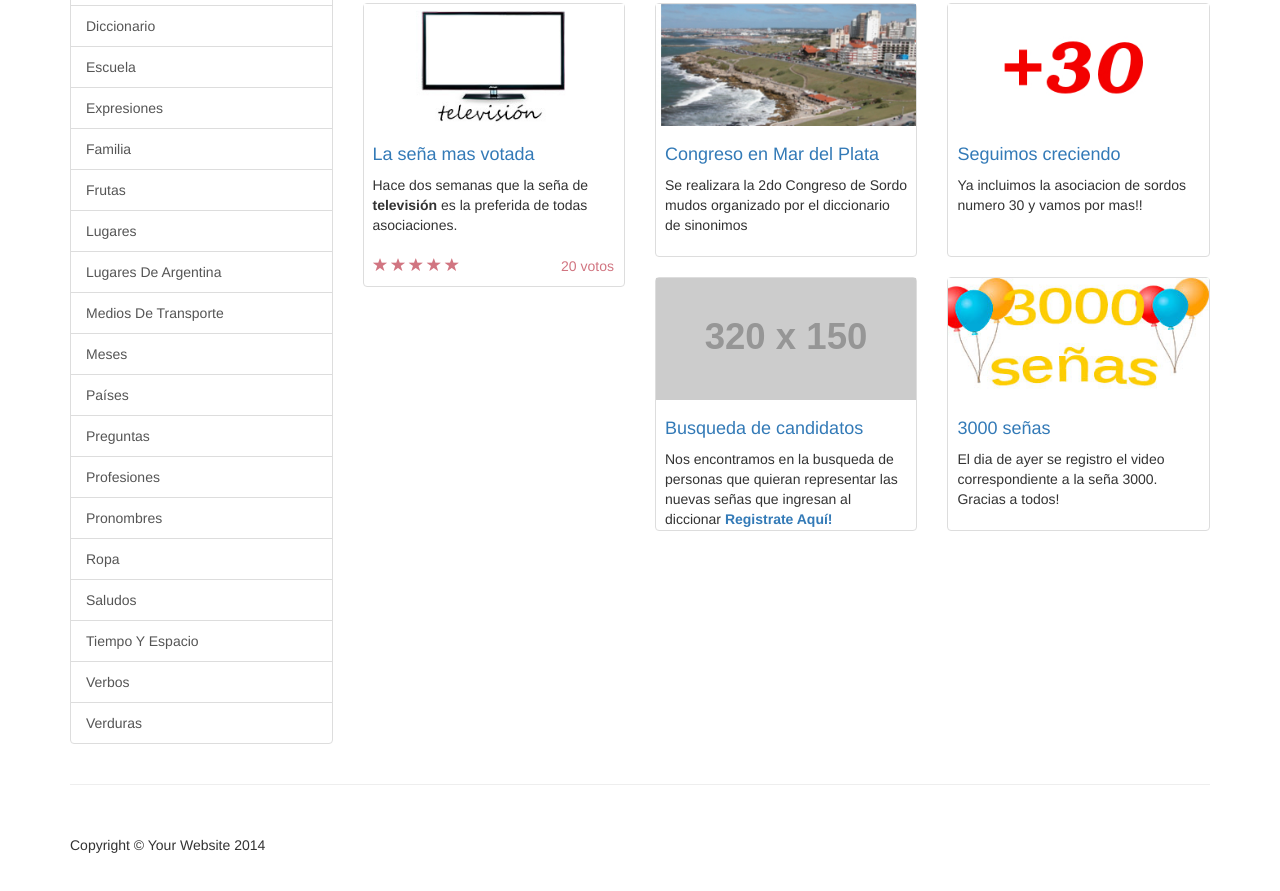
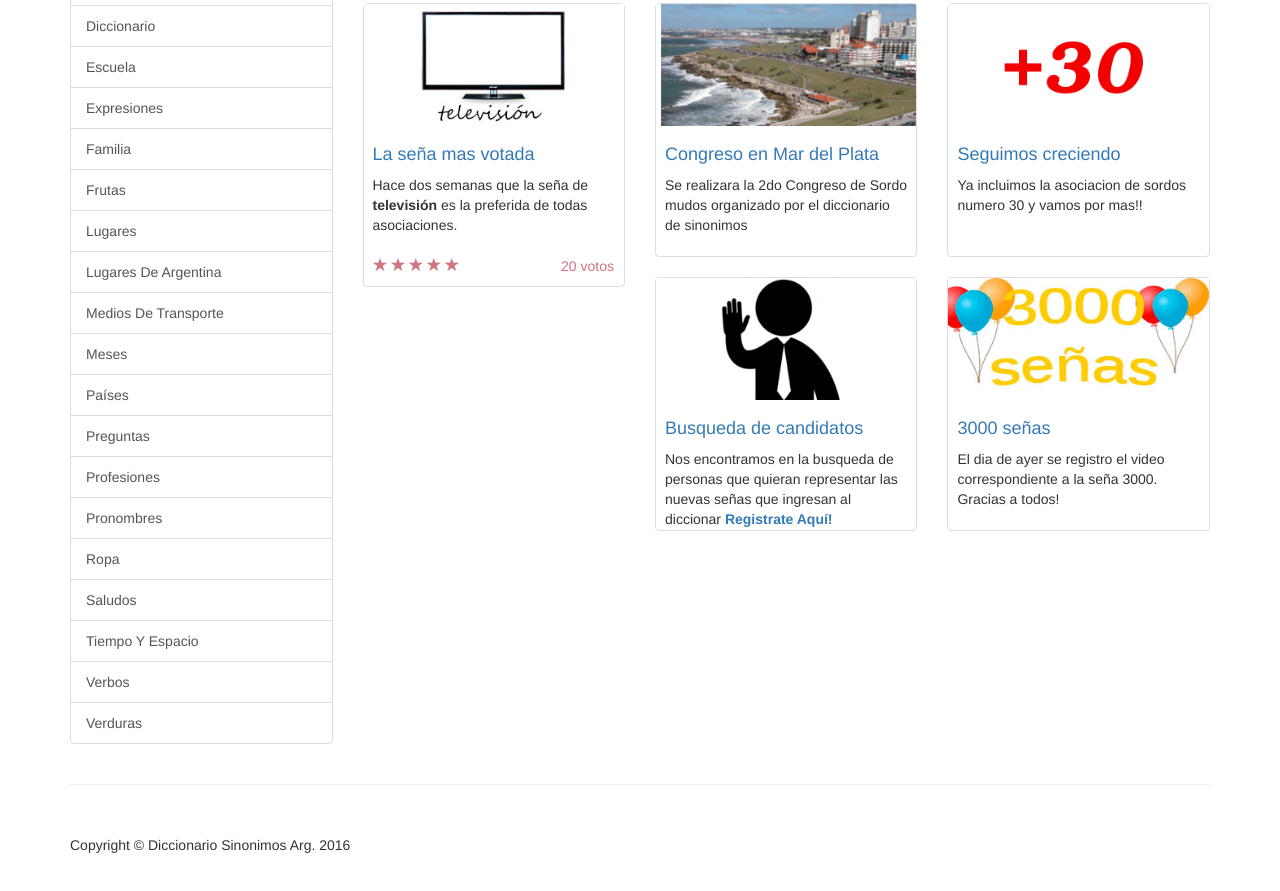
Before and after one commit to toninf/diccionario_sinonimos, a plain HTML site: page index.html in a window 1280 px wide. Shown: the part 415-1306 px from the top of the page. Drawn offline with Linux system fonts and the light colour scheme; placeholder pictures from the web are drawn by us.

Commit message:
commit candidato

```diff
--- a/index.html
+++ b/index.html
@@ -190,7 +190,7 @@
 
                 <div class="col-sm-4 col-lg-4 col-md-4">
                     <div class="thumbnail">
-                        <img src="http://placehold.it/320x150" alt="">
+                        <img src="./imagenes/candidato.jpg" alt="">
                         <div class="caption">
                             <h4 class="pull-right"></h4>
                             <h4><a href="#">Busqueda de candidatos</a>
@@ -231,7 +231,7 @@
     <footer>
         <div class="row">
             <div class="col-lg-12">
-                <p>Copyright &copy; Your Website 2014</p>
+                <p>Copyright &copy; Diccionario Sinonimos Arg. 2016</p>
             </div>
         </div>
     </footer>
```
Also changed, not shown: imagenes/candidato.jpg (added).
